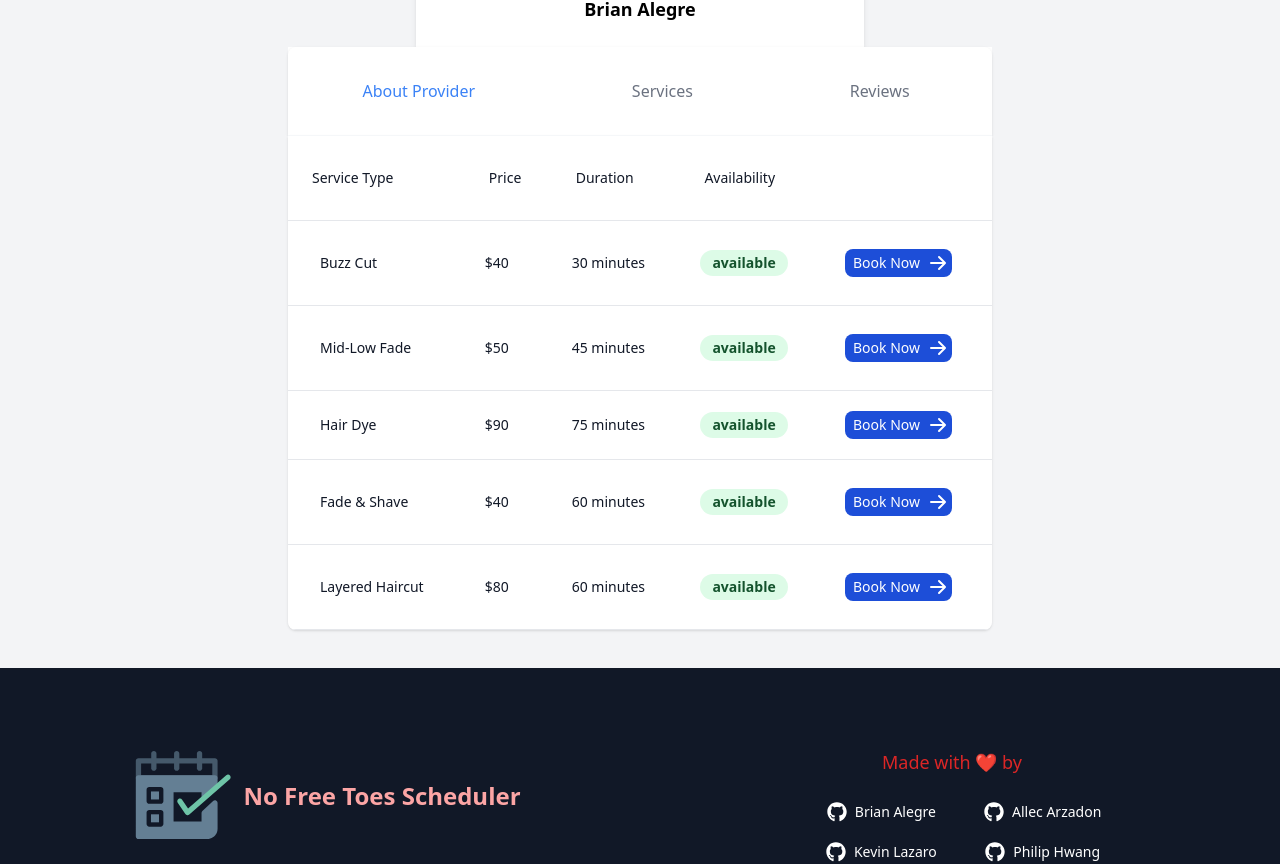
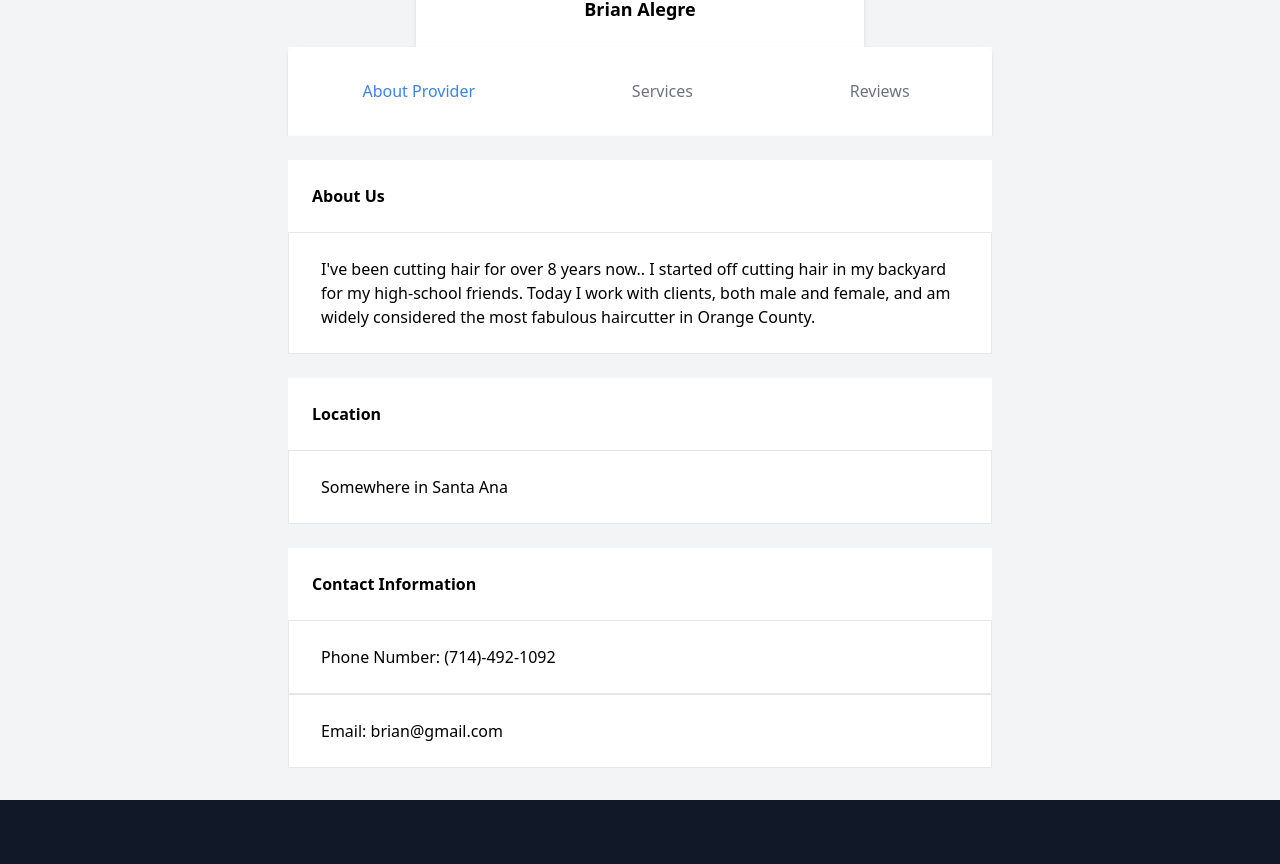
Before and after one commit to brianalegre/No-Free-Toes, a React (Create React App) app in the folder client/: page /service/1 in a window 1280 px wide. Shown: the part 437-1301 px from the top of the page. Built offline with nearby package versions, Linux system fonts and the light colour scheme; the HTML template or start-up script is replaced by a standard one.

Commit message:
Added About subcomponent

```diff
--- a/client/src/components/ServicePage/ServicePage.js
+++ b/client/src/components/ServicePage/ServicePage.js
@@ -1,7 +1,8 @@
 import React from "react";
 import ServiceUserProfile from "./subcomponents/ServiceUserProfile";
-import Tabs from "./subcomponents/Tabs"
+import Tabs from "./subcomponents/Tabs";
 import Services from "./subcomponents/Services";
+import About from "./subcomponents/About";
 
 export default function ServicePage() {
   return (
@@ -14,12 +15,16 @@ export default function ServicePage() {
             <ServiceUserProfile />
 
             <div className="bg-white">
-              {/* TABS */}
               <Tabs />
 
               {/* TABLE COMPONENT */}
-              <Services />
+              <div className="-mx-4 sm:-mx-8 px-4 sm:px-8 bg-gray-100">
+                <div className="inline-block min-w-full">
+                </div>
+              </div>
             </div>
+            {/* <Services /> */}
+            <About />
           </div>
         </div>
       </div>
--- a/client/src/components/ServicePage/subcomponents/About.js
+++ b/client/src/components/ServicePage/subcomponents/About.js
@@ -0,0 +1,50 @@
+import React from "react";
+
+export default function About() {
+  return (
+    <>
+      <div className="min-w-full leading-normal bg-white">
+        <div className="pl-6 py-6 text-black font-bold">
+          <p>About Us</p>
+        </div>
+      </div>
+      <div className="min-w-full leading-normal bg-white">
+        <div className="px-8 py-6 border border-top-black text-black">
+          <p>
+            I've been cutting hair for over 8 years now.. I started off cutting
+            hair in my backyard for my high-school friends. Today I work with
+            clients, both male and female, and am widely considered the most
+            fabulous haircutter in Orange County.
+          </p>
+        </div>
+        <div className="-mx-4 sm:-mx-8 px-4 sm:px-8 bg-gray-100">
+          <div className="inline-block min-w-full"></div>
+        </div>
+      </div>
+
+      <div className="min-w-full leading-normal bg-white">
+        <div className="pl-6 py-6 text-black font-bold">
+          <p>Location</p>
+        </div>
+      </div>
+      <div className="bg-white px-8 py-6 border border-top-black text-black">
+        <p>Somewhere in Santa Ana</p>
+      </div>
+
+      <div className="-mx-4 sm:-mx-8 px-4 sm:px-8 bg-gray-100">
+        <div className="inline-block min-w-full"></div>
+      </div>
+      <div className="min-w-full leading-normal bg-white">
+        <div className="pl-6 py-6 text-black font-bold">
+          <p>Contact Information</p>
+        </div>
+      </div>
+      <div className="bg-white px-8 py-6 border border-top-black text-black">
+        <p>Phone Number: (714)-492-1092</p>
+      </div>
+      <div className="bg-white px-8 py-6 border border-top-black text-black">
+        <p>Email: brian@gmail.com</p>
+      </div>
+    </>
+  );
+}
--- a/client/src/components/ServicePage/subcomponents/Services.js
+++ b/client/src/components/ServicePage/subcomponents/Services.js
@@ -62,8 +62,6 @@ const serviceRow = serviceData.map((service) => (
 export default function Services() {
   return (
     <>
-      <div className="-mx-4 sm:-mx-8 px-4 sm:px-8 bg-gray-100">
-        <div className="inline-block min-w-full shadow rounded-lg overflow-hidden rounded-tl-none rounded-tr-none">
       <table className="min-w-full leading-normal">
         <thead>
           <tr>
@@ -86,9 +84,7 @@ export default function Services() {
             <td className="px-5 py-8 border-b border-gray-200 bg-white text-sm">
               <div className="flex items-center">
                 <div className="pl-1">
-                      <p className="text-gray-900 whitespace-no-wrap">
-                        Duration
-                      </p>
+                  <p className="text-gray-900 whitespace-no-wrap">Duration</p>
                 </div>
               </div>
             </td>
@@ -113,9 +109,7 @@ export default function Services() {
             <td className="px-5 py-8 border-b border-gray-200 bg-white text-sm">
               <div className="flex items-center">
                 <div className="pl-3">
-                      <p className="text-gray-900 whitespace-no-wrap">
-                        Buzz Cut
-                      </p>
+                  <p className="text-gray-900 whitespace-no-wrap">Buzz Cut</p>
                 </div>
               </div>
             </td>
@@ -209,9 +203,7 @@ export default function Services() {
             <td className="px-5 py-5 border-b border-gray-200 bg-white text-sm">
               <div className="flex items-center">
                 <div className="pl-3">
-                      <p className="text-gray-900 whitespace-no-wrap">
-                        Hair Dye
-                      </p>
+                  <p className="text-gray-900 whitespace-no-wrap">Hair Dye</p>
                 </div>
               </div>
             </td>
@@ -350,8 +342,6 @@ export default function Services() {
           </tr>
         </tbody>
       </table>
-        </div>
-      </div>
     </>
   );
 }
```
Lines whose indentation alone changed are shown as unchanged.
